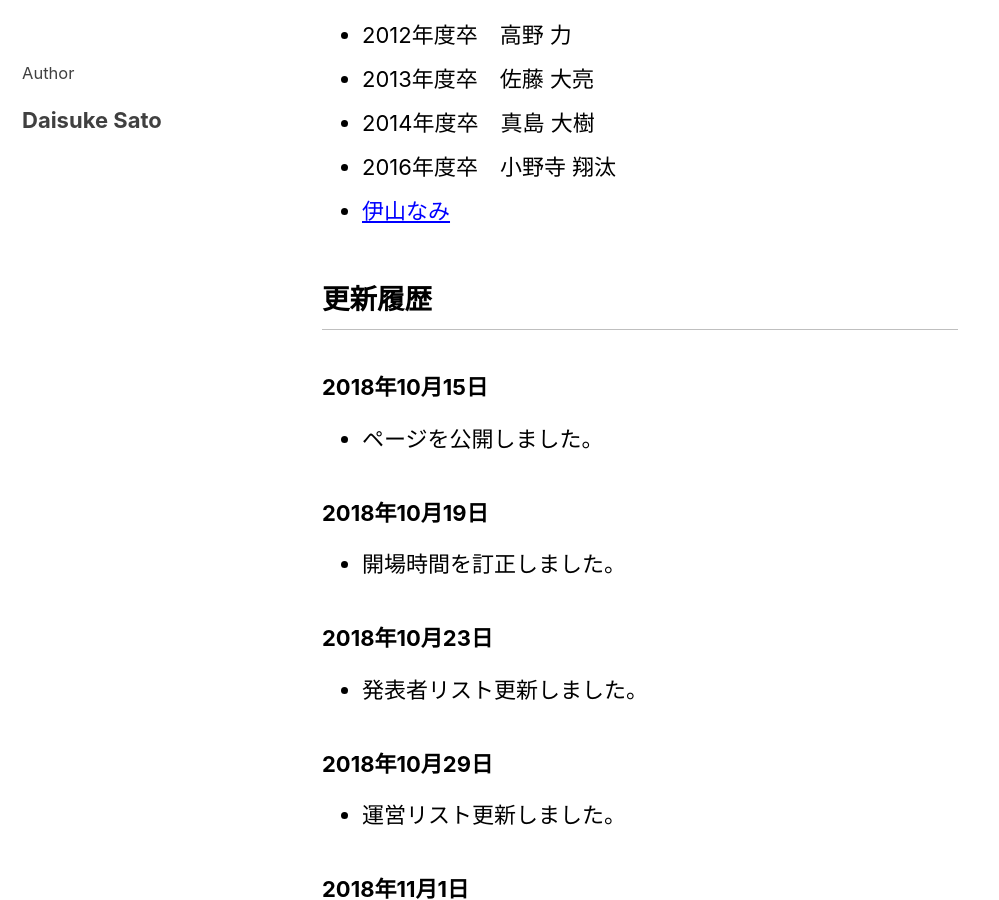
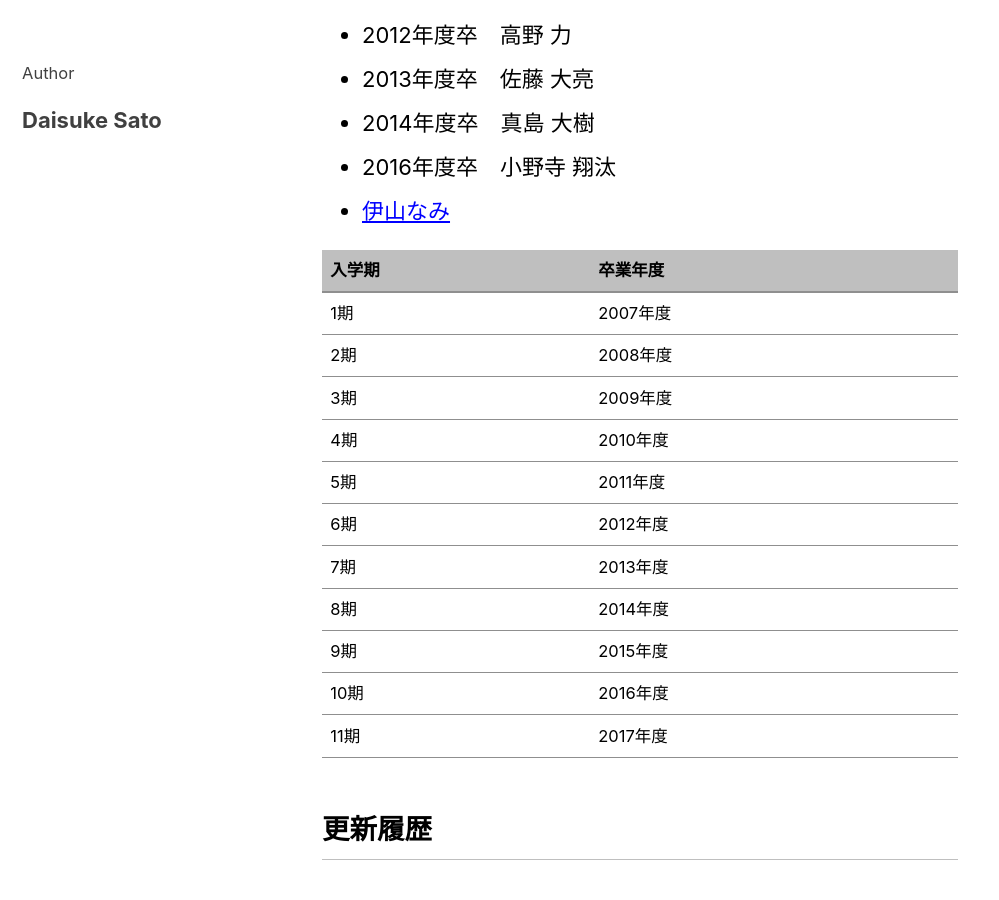
Before and after one commit to tofuconf/tofuconf.club, a Jekyll site: the page built from _posts/2018-10-15-3rd-tofuconf-general.md, in a window 1280 px wide and 900 px high, scrolled down 6404 px. Shown: the whole window, without its empty margins (0-999 px from the left). Built offline with Jekyll 4.4.1, drawn with Linux system fonts in a browser that asks for light colours; nearby versions of some CDN libraries.

Commit message:
Update info

```diff
--- a/_posts/2018-10-15-3rd-tofuconf-general.md
+++ b/_posts/2018-10-15-3rd-tofuconf-general.md
@@ -156,6 +156,20 @@ tofuConf#3ではアカデミック枠（課題研究や卒論など）を用意
 * 2016年度卒　小野寺 翔汰
 * [伊山なみ](https://twitter.com/L0526L){:target="_blank"}
 
+| 入学期 | 卒業年度 |
+| --- | --- |
+| 1期 | 2007年度 |
+| 2期 | 2008年度 |
+| 3期 | 2009年度 |
+| 4期 | 2010年度 |
+| 5期 | 2011年度 |
+| 6期 | 2012年度 |
+| 7期 | 2013年度 |
+| 8期 | 2014年度 |
+| 9期 | 2015年度 |
+| 10期 | 2016年度 |
+| 11期 | 2017年度 |
+
 ## 更新履歴
 
 ### 2018年10月15日
```
